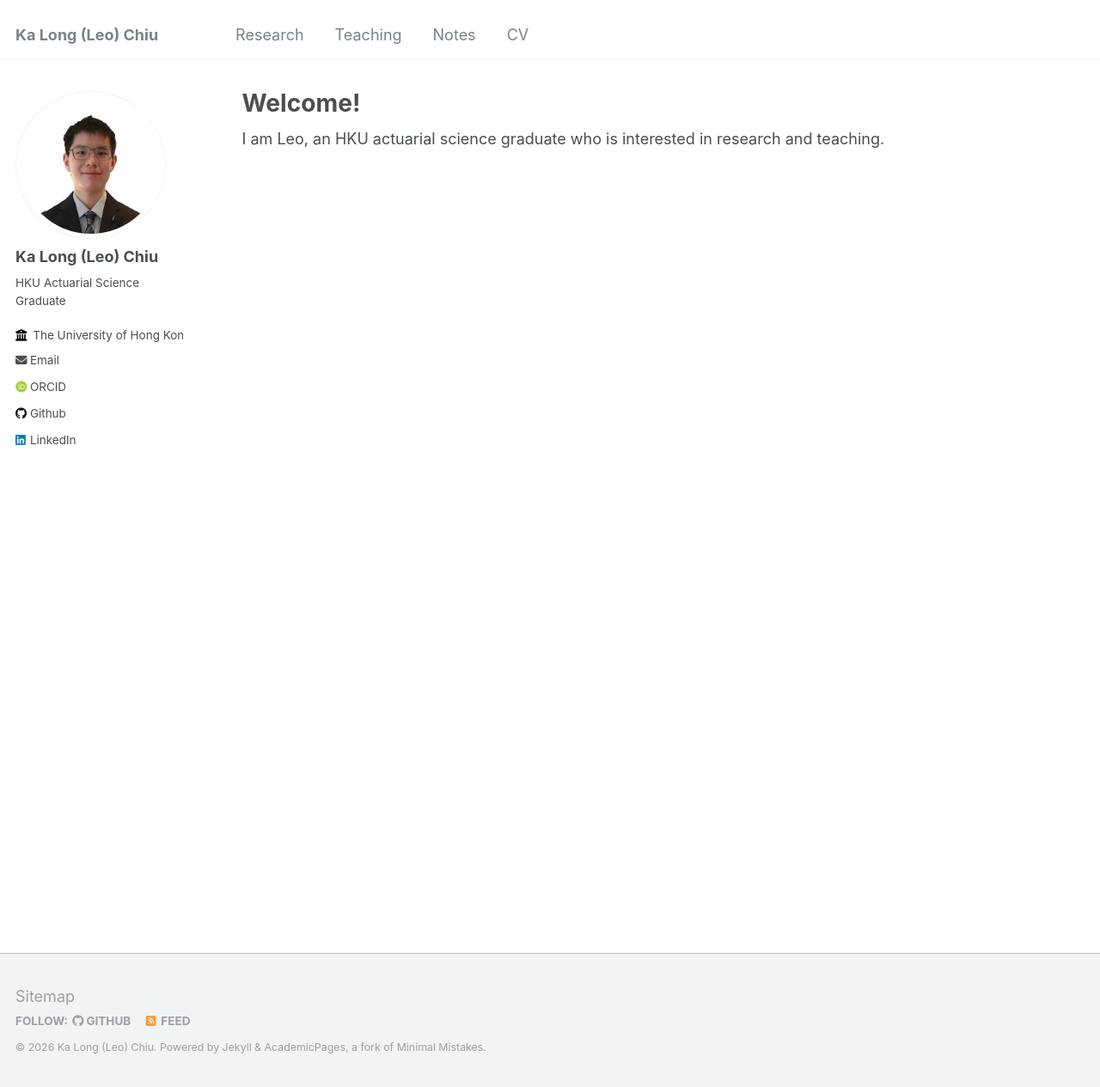
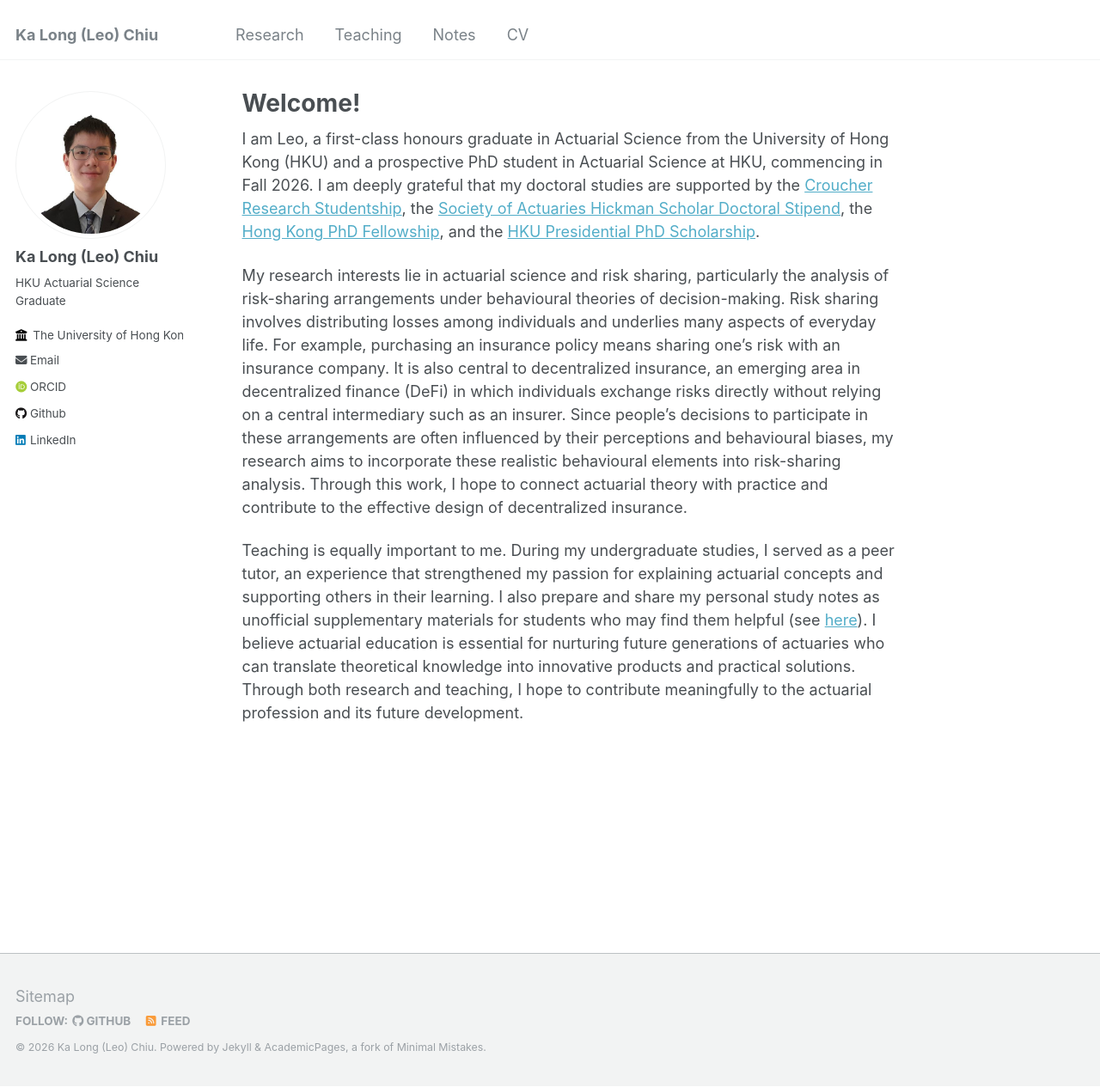
Before and after one commit to leochiukl/leochiukl.github.io, a Jekyll site: the page built from _pages/about.md, in a window 1280 px wide and 1265 px high. Shown: the whole window at 86% size. Built offline with Jekyll 4.4.1, drawn with Linux system fonts in a browser that asks for light colours; some web fonts are replaced.

Commit message:
Update about page and other parts

```diff
--- a/_pages/about.md
+++ b/_pages/about.md
@@ -7,4 +7,34 @@ redirect_from:
   - /about.html
 ---
 
-I am Leo, an HKU actuarial science graduate who is interested in research and teaching.
+I am Leo, a first-class honours graduate in Actuarial Science from the
+University of Hong Kong (HKU) and a prospective PhD student in Actuarial
+Science at HKU, commencing in Fall 2026.  I am deeply grateful that my doctoral
+studies are supported by the [Croucher Research
+Studentship](https://croucher.org.hk/en/fellows-and-scholars/leo-chiu), the
+[Society of Actuaries Hickman Scholar Doctoral Stipend](https://www.soa.org/education/resources/academic-initiatives/soa-doc-stipend/), the [Hong Kong PhD
+Fellowship](https://cerg1.ugc.edu.hk/hkpfs/index.html), and the [HKU Presidential PhD Scholarship](https://gradsch.hku.hk/prospective_students/fees_scholarships_and_financial_support/hku_presidential_phd_scholar_programme).
+
+My research interests lie in actuarial science and risk sharing, particularly
+the analysis of risk-sharing arrangements under behavioural theories of
+decision-making. Risk sharing involves distributing losses among individuals
+and underlies many aspects of everyday life. For example, purchasing an
+insurance policy means sharing one’s risk with an insurance company. It is also
+central to decentralized insurance, an emerging area in decentralized finance
+(DeFi) in which individuals exchange risks directly without relying on a
+central intermediary such as an insurer. Since people’s decisions to
+participate in these arrangements are often influenced by their perceptions and
+behavioural biases, my research aims to incorporate these realistic behavioural
+elements into risk-sharing analysis. Through this work, I hope to connect
+actuarial theory with practice and contribute to the effective design of
+decentralized insurance.
+
+Teaching is equally important to me. During my undergraduate studies, I served
+as a peer tutor, an experience that strengthened my passion for explaining
+actuarial concepts and supporting others in their learning. I also prepare and
+share my personal study notes as unofficial supplementary materials for
+students who may find them helpful (see [here](/notes)). I believe actuarial
+education is essential for nurturing future generations of actuaries who can
+translate theoretical knowledge into innovative products and practical
+solutions. Through both research and teaching, I hope to contribute
+meaningfully to the actuarial profession and its future development.
```
Also changed, not shown: _pages/cv.md (+2 -2 lines), _pages/notes.md (+6 -4 lines), _pages/research.md (+2 -3 lines), _pages/teaching.md (+1 -0 lines).
